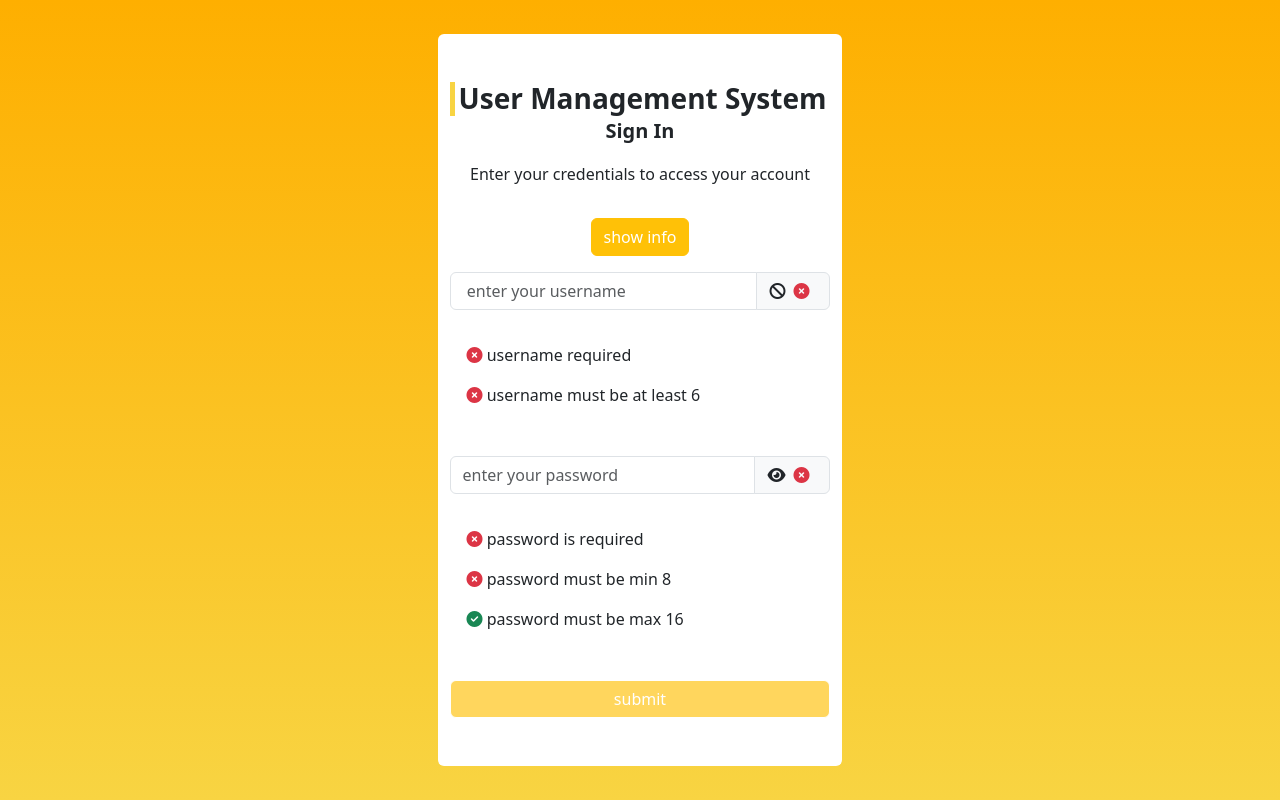
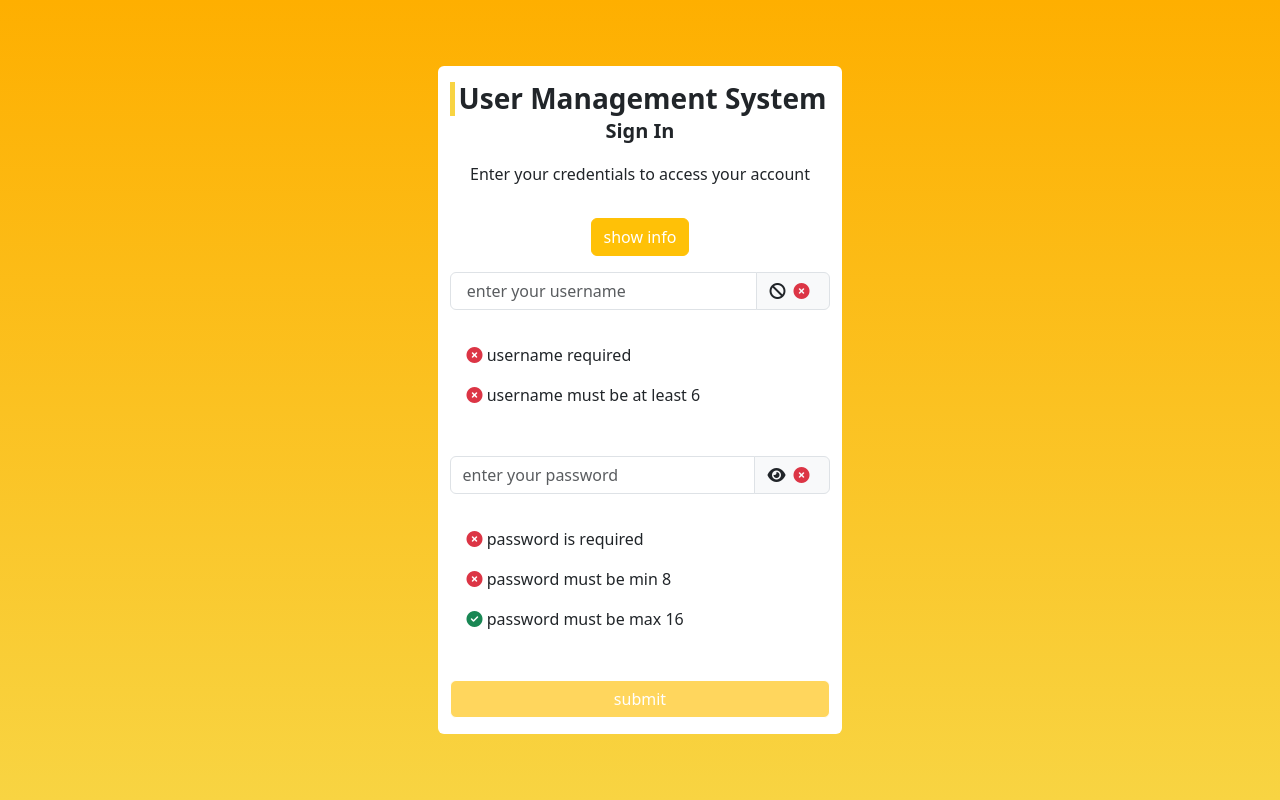
Before and after one commit to Jodyhany/user-mangment-system, an Angular app: page /login in a window 1280 px wide. Built offline with nearby package versions, Linux system fonts and the light colour scheme.

Commit message:
Add files via upload

```diff
--- a/src/app/app.module.ts
+++ b/src/app/app.module.ts
@@ -21,7 +21,6 @@ import { ToastrModule } from 'ngx-toastr';
     HttpClientModule,
     BrowserAnimationsModule,
     ToastrModule.forRoot({closeButton:true,
-positionClass:'toast-bottom-right'
     }
     ),
   ],
--- a/src/app/component/login/login.component.html
+++ b/src/app/component/login/login.component.html
@@ -1,7 +1,7 @@
 <section class="vh-100">
   <div class="container h-100 d-flex align-items-center justify-content-center">
     <div class="row">
-      <div class="bg-white py-5 rounded text-center">
+      <div class="bg-white py-3 rounded text-center">
         <h1 class=" border-start border-5  fs-3 fw-bold position-relative px-1 m-auto">
           User Management System
         </h1>
```
Also changed, not shown: src/app/component/login/login.component.css (+8 -0 lines).
